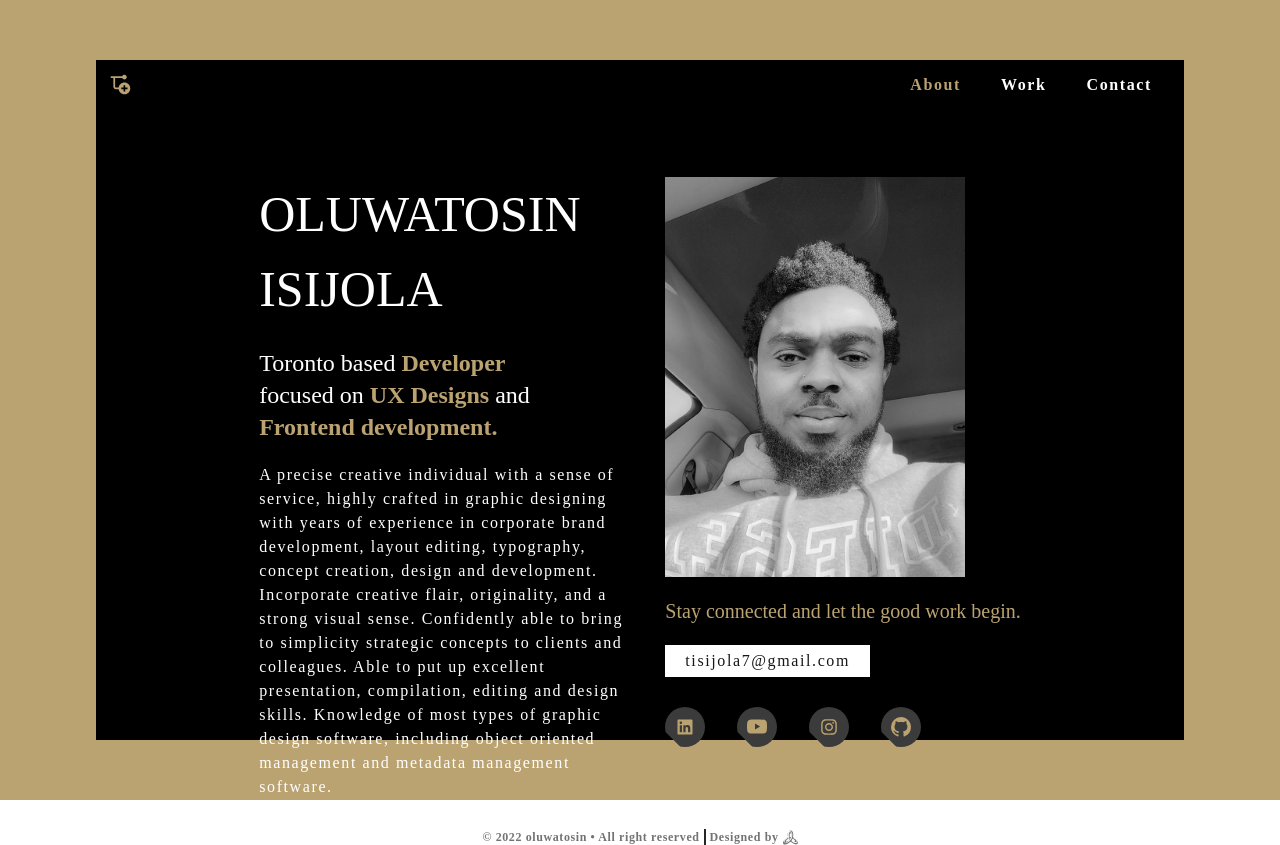
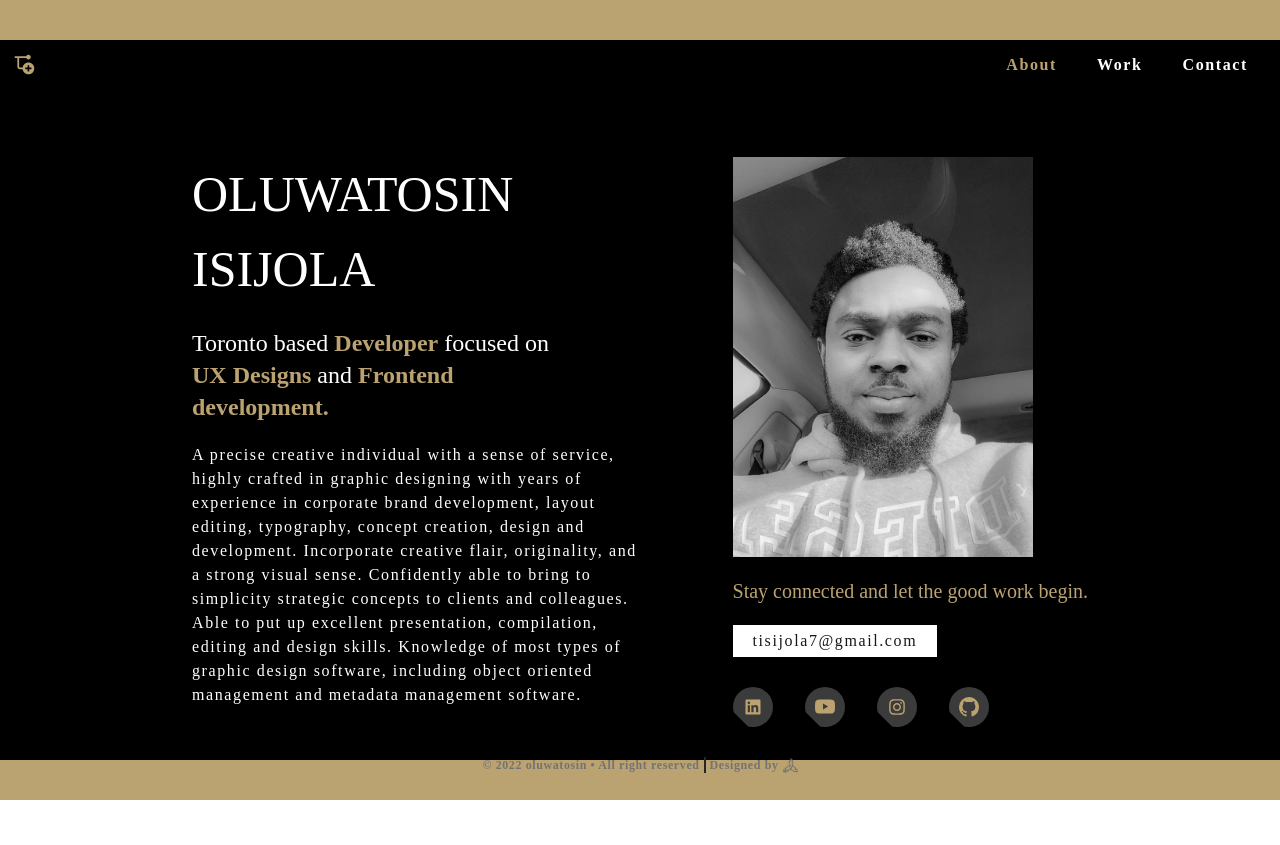
Before and after one commit to isijolatosin/2022profile, a React (Create React App) app: page /about/oluwatosin-isijola in a window 1280 px wide. After the commit the page ends 800 px from the top, so only its background shows below. Built offline with nearby package versions, Linux system fonts and the light colour scheme; what tailwindcss-children would draw is missing.

Commit message:
second commit

```diff
--- a/src/components/Footer.js
+++ b/src/components/Footer.js
@@ -4,7 +4,7 @@ import { SiTreyarch } from 'react-icons/si'
 function Footer() {
 	return (
 		<footer>
-			<div className="tw-flex tw-justify-center tw-mt-[70px] tw-mb-[60px] md:tw-mt-[30px] lg:tw-mb-0 tw-text-xs tw-font-bold tw-tracking-wider tw-text-neutral-500 ">
+			<div className="tw-flex tw-justify-center tw-mt-[70px] tw-mb-[60px] md:tw-mt-[30px] tw-text-xs tw-font-bold tw-tracking-wider tw-text-neutral-500 ">
 				<div className="tw-pr-1 tw-border-r-2 tw-border-r-neutral-800 md:tw-flex">
 					<p className="">
 						&copy; {new Date().getUTCFullYear()} <span>oluwatosin</span>
--- a/src/pages/aboutpage.js
+++ b/src/pages/aboutpage.js
@@ -12,8 +12,8 @@ const Aboutpage = () => {
 		setIsShow(true)
 	}, 2000)
 	return (
-		<div className="homeBg custome-font lg:tw-h-screen tw-flex tw-items-center tw-justify-center">
-			<div className="tw-bg-black tw-h-[100%] md:tw-h-[85%] tw-w-[100%] md:tw-w-[85%]">
+		<div className="homeBg custome-font tw-h-[100%] md:tw-h-screen tw-flex tw-items-center tw-justify-center">
+			<div className="tw-bg-black tw-h-[100%] lg:tw-h-[90%] tw-w-[100%]">
 				<Layout>
 					{isShow ? (
 						<div className="fade tw-flex tw-flex-col md:tw-flex-row tw-justify-between tw-w-[90%] md:tw-w-[70%] tw-mx-auto tw-mt-20">
```
